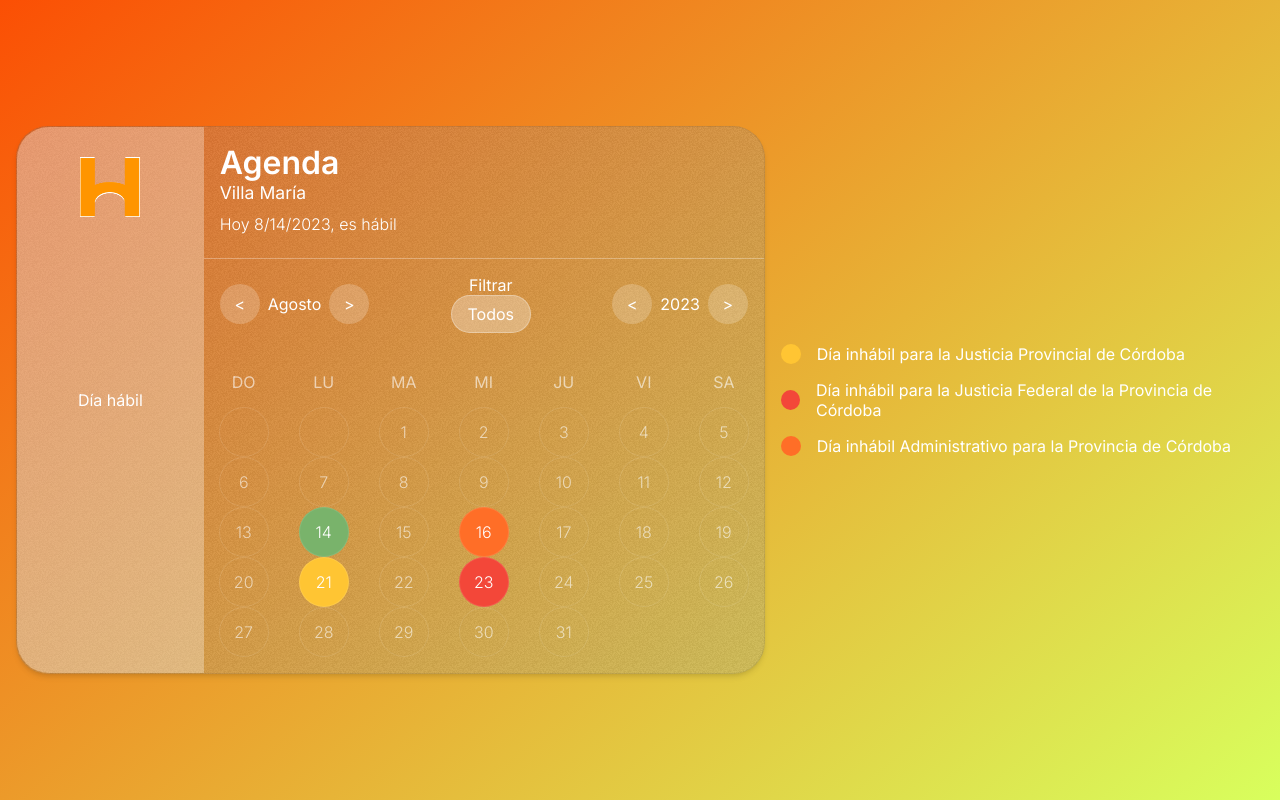
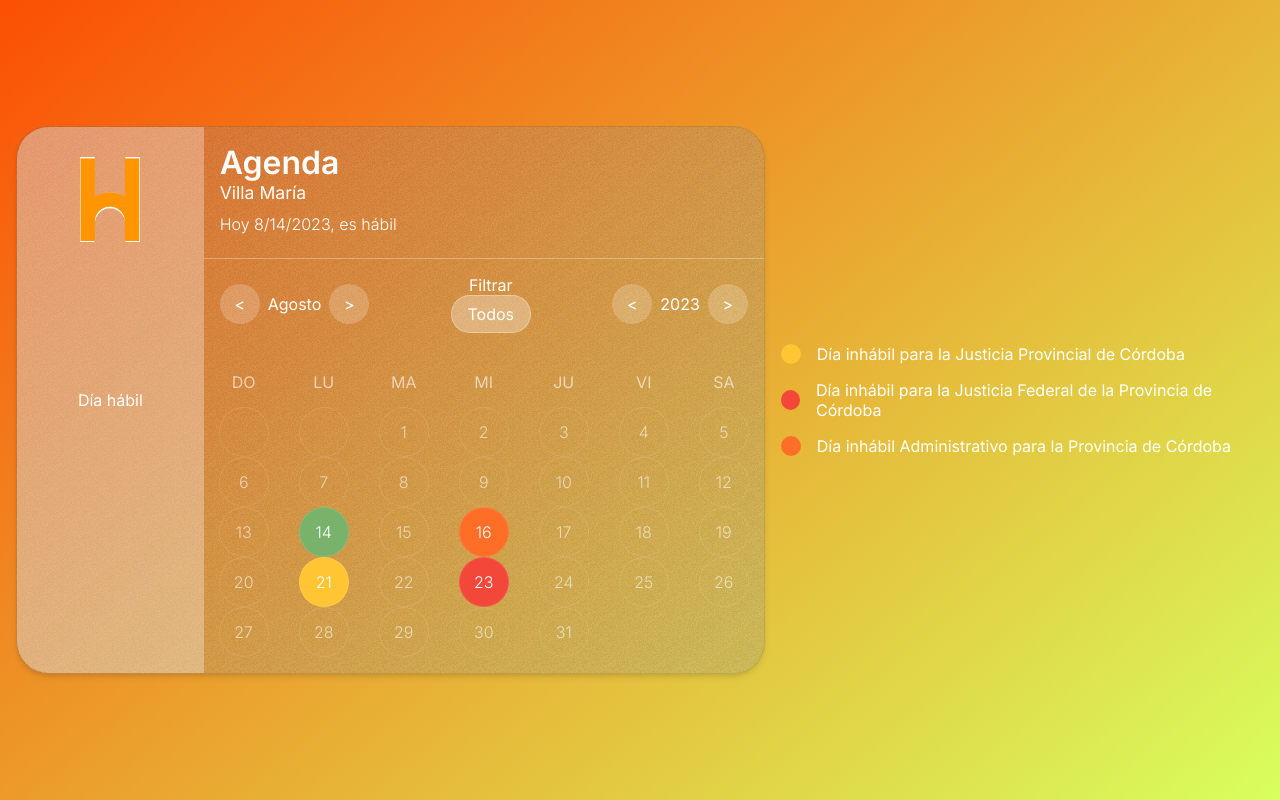
Before and after one commit to eneasbaroni/habiles, a React (Vite) app: page / in a window 1280 px wide. Built offline with nearby package versions, Linux system fonts and the light colour scheme.

Commit message:
Update Calendar.css

```diff
--- a/src/Components/Calendar/Calendar.css
+++ b/src/Components/Calendar/Calendar.css
@@ -31,7 +31,7 @@
 
    & .logoPc {
       position: absolute;
-      height: 60px;
+      height: auto;
       width: 60px;
       top: 30px;
    }
```
